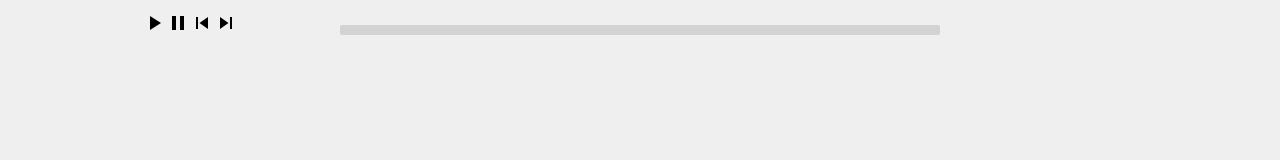
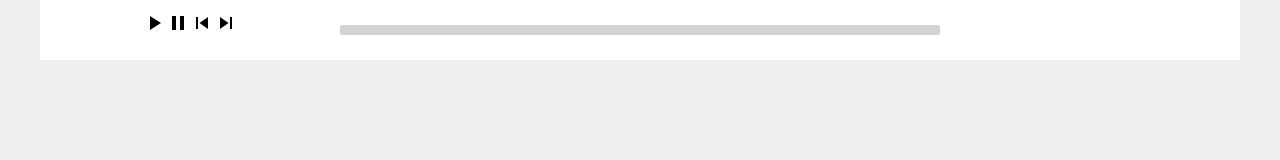
Before and after one commit to sarvar/ihap, a website built with webpack: page src/index.html in a window 1280 px wide. Built offline with nearby package versions, Linux system fonts and the light colour scheme.

Commit message:
moves dev specific styles to index

```diff
--- a/src/css/ihap.css
+++ b/src/css/ihap.css
@@ -1,13 +1,3 @@
-body {
-  background-color: #efefef;
-  margin: 0;
-}
-
-.container {
-  width: 1200px;
-  margin: auto;
-}
-
 #audioplayer-container {
   width: 100%;
   height: 60px;
--- a/src/index.html
+++ b/src/index.html
@@ -9,6 +9,18 @@
     <link href="https://fonts.googleapis.com/icon?family=Material+Icons" rel="stylesheet">
   </head>
   <body>
+    <style>
+      body {
+        background-color: #efefef;
+        margin: 0;
+      }
+
+      .container {
+        width: 1200px;
+        margin: auto;
+        background-color: #fff;
+      }
+    </style>
     <div class="container">
       <div id="audioplayer-container"></div>
     </div>
```
